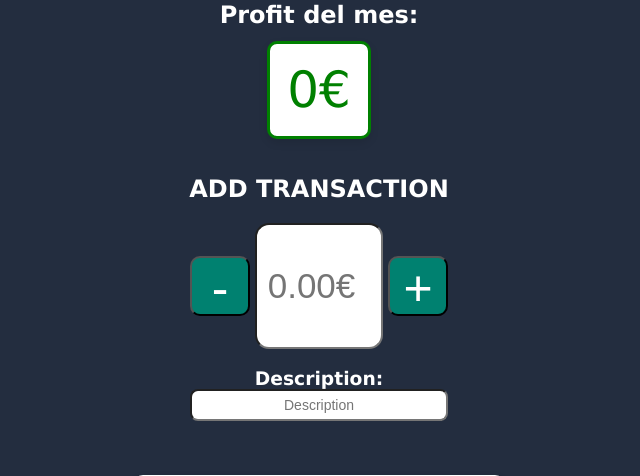
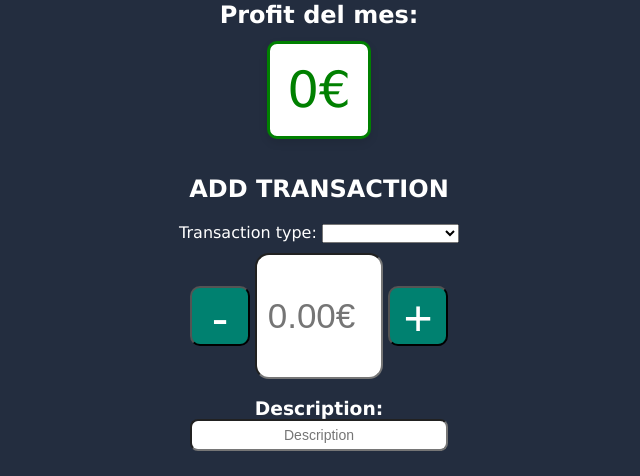
Before and after one commit to DanielinR/ProfitPilot, a Django app: page / in a window 1280 px wide. Shown: the part 91-567 px from the top of the page, without its empty margins (321-961 px from the left). Run offline with Django 4.2, Linux system fonts and the light colour scheme; a user stored in the database is signed in; tables that the repository leaves empty hold one stand-in row (values such as "Sample post").

Commit message:
implement transaction_types selection

```diff
--- a/ProfitPilot/ProfitPilotApp/static/js/main.js
+++ b/ProfitPilot/ProfitPilotApp/static/js/main.js
@@ -1,8 +1,9 @@
 $(document).ready(function() {
-    transactionsList_update()
-    profitMonth_update()
-    $("#transactions_button_positive").click(function() {makeTransaction($("#amount").val());})
-    $("#transactions_button_negative").click(function() {makeTransaction(-($("#amount").val()));})
+    transactionsList_update();
+    profitMonth_update();
+    transactionTypes_update();
+    $("#transactions_button_positive").click(function() {makeTransaction($("#amount").val());});
+    $("#transactions_button_negative").click(function() {makeTransaction(-($("#amount").val()));});
 });
 function makeTransaction(amount) {
     $.ajax({
@@ -10,7 +11,8 @@ function makeTransaction(amount) {
         type: "POST",
         data: {
             'amount': amount,
-            'description': $("#description").val()
+            'description': $("#description").val(),
+            'transaction_type_id': $("#transaction_type_select").val()
         },
         headers: {
             "X-Requested-With": "XMLHttpRequest",
@@ -28,20 +30,6 @@ function makeTransaction(amount) {
             feedbackText_setClass("color_red")
         }
     });
-}
-
-function periodic_transactions(){
-
-}
-
-function feedbackText_setClass(classAdded){
-    $("#feedback").removeClass();
-    $("#feedback").addClass(classAdded);
-}
-
-function form_reset(){
-    $("#amount").val("")
-    $("#description").val("")
 }
 
 function transactionsList_update(){
@@ -73,6 +61,32 @@ function profitMonth_update(){
     });
 }
 
+function transactionTypes_update(){
+     $.get("/transaction_types", function(data, status){
+        $("#transaction_type_select").empty()
+          const newOption = document.createElement('option');
+          newOption.textContent = "";
+          newOption.value = "";
+          document.getElementById('transaction_type_select').appendChild(newOption);
+        $.each(data, function(index, transaction_type) {
+          const newOption = document.createElement('option');
+          newOption.textContent = transaction_type.name;
+          newOption.value = transaction_type.id;
+          document.getElementById('transaction_type_select').appendChild(newOption);
+        });
+    });
+}
+
+function feedbackText_setClass(classAdded){
+    $("#feedback").removeClass();
+    $("#feedback").addClass(classAdded);
+}
+
+function form_reset(){
+    $("#amount").val("")
+    $("#description").val("")
+}
+
 function getCookie(name) {
   //found on: "https://testdriven.io/blog/django-ajax-xhr/"
   let cookieValue = null;
--- a/ProfitPilot/ProfitPilotApp/static/styles/style.css
+++ b/ProfitPilot/ProfitPilotApp/static/styles/style.css
@@ -415,3 +415,8 @@ h3{
     font-size: 1.2rem;
     font-weight: bold;
 }
+
+#transaction_type_select{
+    z-index: -10;
+    text-align: center;
+}
--- a/ProfitPilot/ProfitPilotApp/templates/ProfitPilot/index.html
+++ b/ProfitPilot/ProfitPilotApp/templates/ProfitPilot/index.html
@@ -12,8 +12,9 @@
         <span id="profit_month_amount"></span>
     </div>
     <form id="transactions_form">
+        {% csrf_token %}
         <h2>ADD TRANSACTION</h2>
-        {% csrf_token %}
+        <div class="centered_column" style="margin-bottom: 10px;"><label for="transaction_type_select">Transaction type: </label> <select id="transaction_type_select"></select></div>
         <div id="transactions_input">
             <div class="centered_columns">
                 <input class="button" id="transactions_button_negative" type="button" value = "-">
--- a/ProfitPilot/ProfitPilotApp/views.py
+++ b/ProfitPilot/ProfitPilotApp/views.py
@@ -40,7 +40,13 @@ def transaction(request, id=None):
             amount = round(float(request.POST["amount"]), 2)
             if amount == 0: raise ValueError("amount")
             description = request.POST["description"]
-            new_transaction = models.Transactions(description=description, amount=amount, date=timezone.now(), user= request.user)
+            transaction_type_id = request.POST["transaction_type_id"]
+            if transaction_type_id != "":
+                transaction_type = models.Types_Transactions.objects.get(id=transaction_type_id)
+            else:
+                transaction_type = None
+            new_transaction = models.Transactions(description=description, amount=amount, date=timezone.now(),
+                                                  user=request.user, typesTransactions=transaction_type)
             new_transaction.save()
             return HttpResponse("Created transaction", status=200)
         except Exception as e:
```
